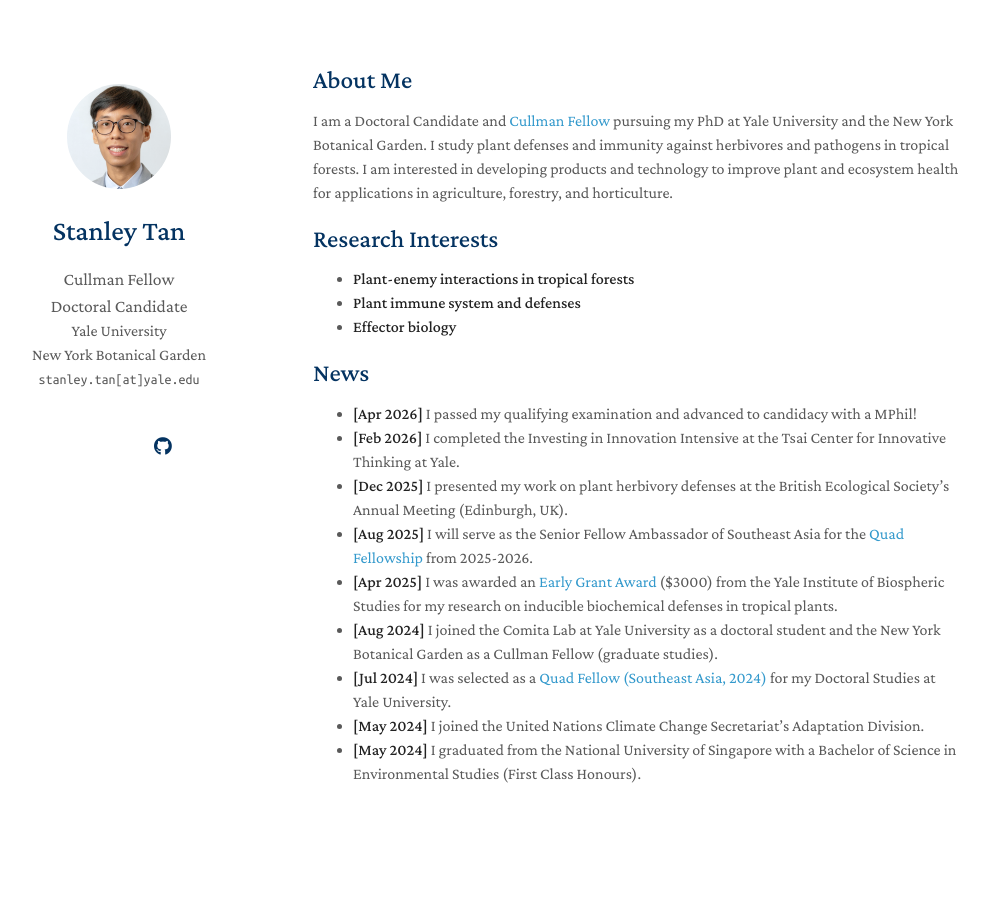
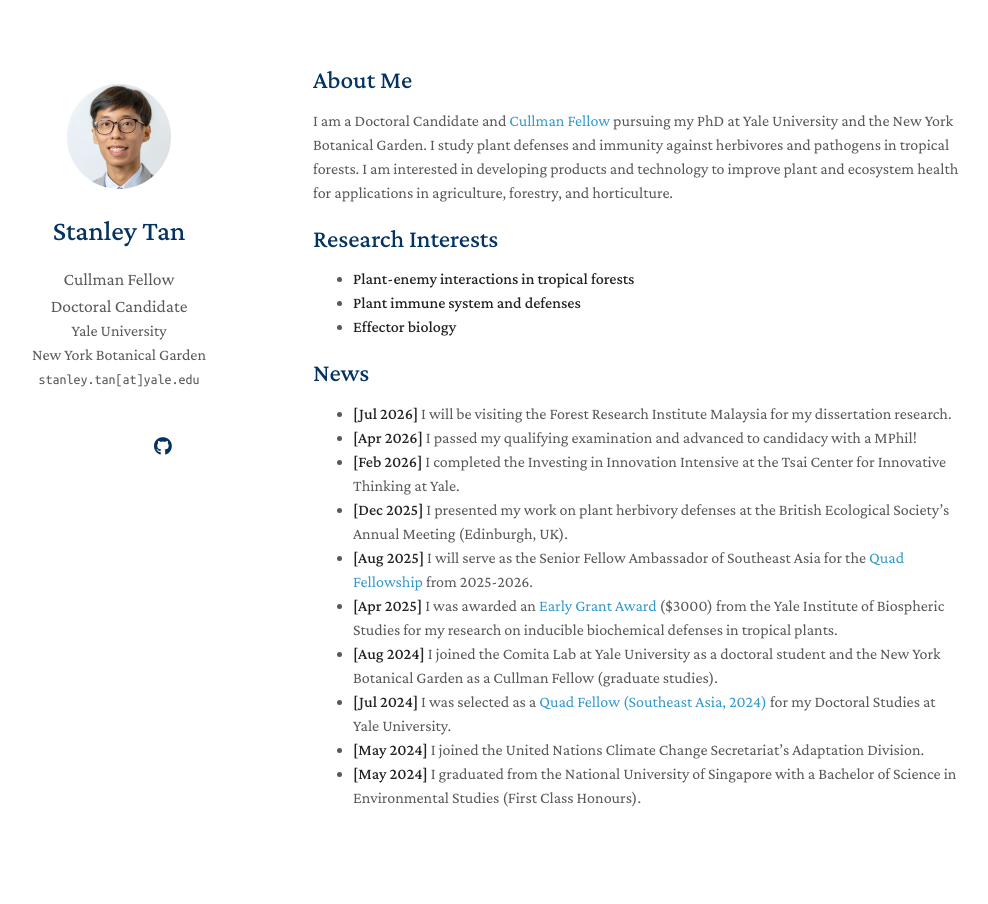
Before and after one commit to stanleytansx/stanleytansx.github.io, a Jekyll site: the page built from index.md, in a window 1280 px wide. Shown: the whole page, without its empty margins (157-1145 px from the left). Built offline with Jekyll 4.4.1, drawn with Linux system fonts in a browser that asks for light colours; nearby versions of some CDN libraries; a style sheet for code colours, icons or effects is not loaded; our own code applies the rules of GitHub Pages for plain Markdown files.

Commit message:
Update index.md

```diff
--- a/index.md
+++ b/index.md
@@ -15,6 +15,7 @@ I study plant defenses and immunity against herbivores and pathogens in tropical
 
 ## News
 
+- **[Jul 2026]** I will be visiting the Forest Research Institute Malaysia for my dissertation research.
 - **[Apr 2026]** I passed my qualifying examination and advanced to candidacy with a MPhil!
 - **[Feb 2026]** I completed the Investing in Innovation Intensive at the Tsai Center for Innovative Thinking at Yale.
 - **[Dec 2025]** I presented my work on plant herbivory defenses at the British Ecological Society's Annual Meeting (Edinburgh, UK).
```
